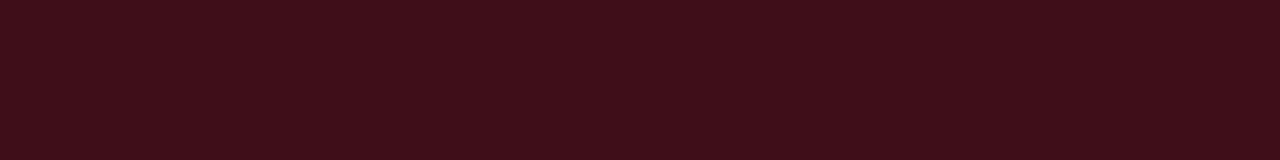
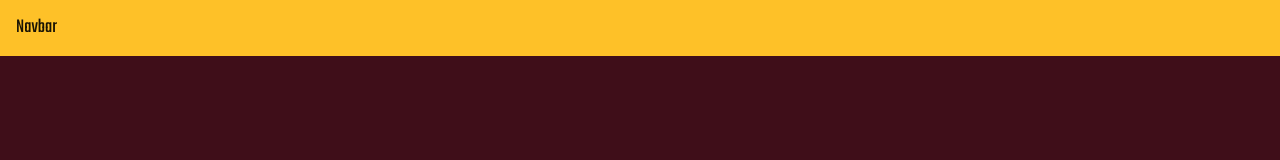
Before and after one commit to KhrisEl/Restaurant, a plain HTML site: page index.html in a window 1280 px wide. Drawn offline with nearby package versions, Linux system fonts and the light colour scheme.

Commit message:
Changed into nav element. Added navbar background.

```diff
--- a/css/styles.css
+++ b/css/styles.css
@@ -4,3 +4,7 @@ body {
     background-color: #3f0e19;
     font-family: 'Teko' , sans-serif;
 }
+
+.navbar-light {
+    background-color: #fec128;
+}
--- a/index.html
+++ b/index.html
@@ -12,9 +12,14 @@
 
   </head>
   <body>
-    <header id="header-nav" class="navbar navbar-default">
-        <div class="container"></div>
-    </header>
+    <nav class="navbar navbar-expand-lg navbar-light">
+      <a class="navbar-brand" href="#">Navbar</a>
+      <div class="container">
+        <div class="navbar-header"></div>
+
+        </div>
+    </nav>
+
 
 
 
```
